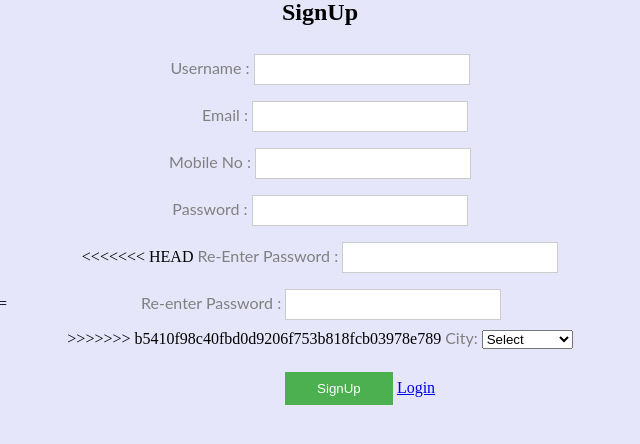
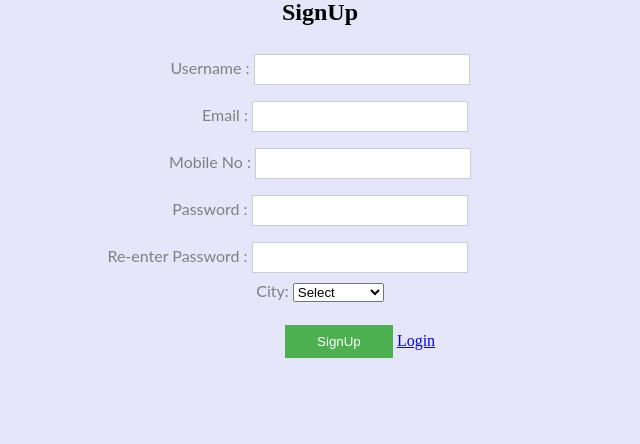
Before and after one commit to Smart-Local-Guide-Devs/webapp, a Django app: page /signup in a window 1280 px wide. Shown: the part 101-545 px from the top of the page, without its empty margins (320-960 px from the left). Run offline with Django 3.2, Linux system fonts and the light colour scheme.

Commit message:
changes in signup page

```diff
--- a/slgwebapp/frontend/templates/signup.html
+++ b/slgwebapp/frontend/templates/signup.html
@@ -25,13 +25,9 @@
 <label  for="r4" id="pwd">Password :</label>
 <input type="password" name="pass" id="r4"><br/>
 
-<<<<<<< HEAD
-<label  for="r4" id="pwd">Re-Enter Password :</label>
-<input type="password" name="pass" id="r4"><br/>
-=======
+
 <label  for="r9" id="repwd">Re-enter Password :</label>
 <input type="password" name="respass" id="r9"><br/>
->>>>>>> b5410f98c40fbd0d9206f753b818fcb03978e789
 
 <label for="r8" id="cy">City:</label>
 
```
